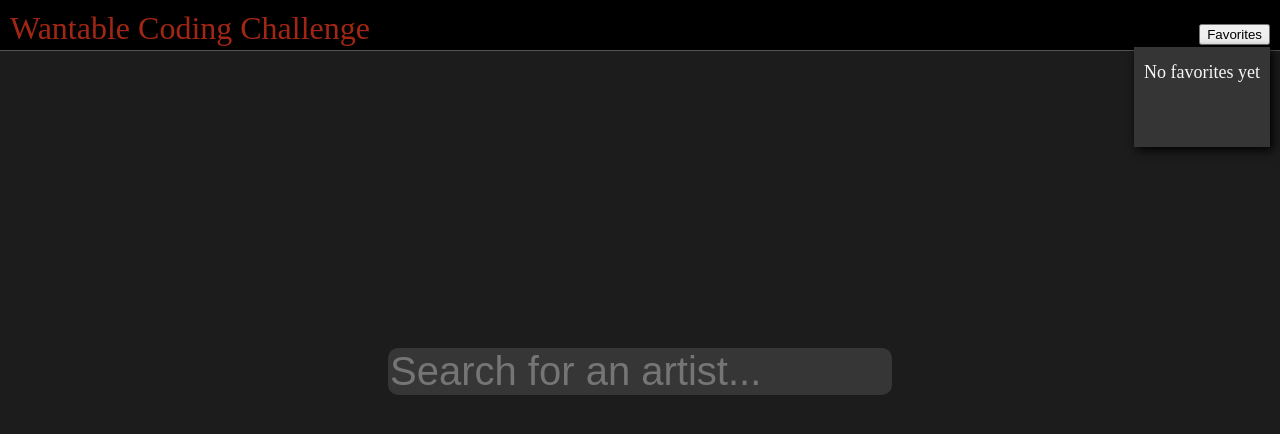
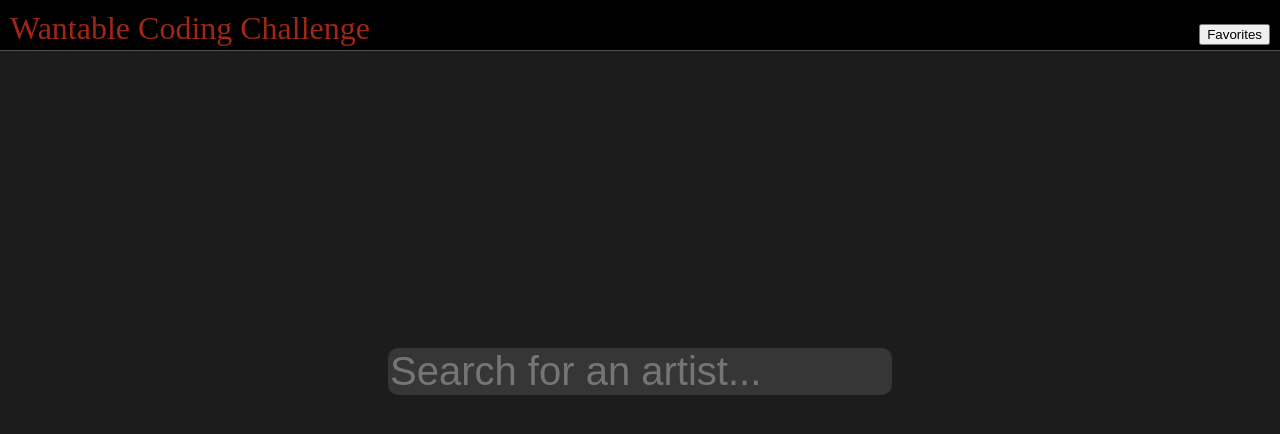
Before and after one commit to Fennerwe/Wantable-Challenge, a React (Create React App) app: page / in a window 1280 px wide. Shown: the top 434 px of the page. Built offline with nearby package versions, Linux system fonts and the light colour scheme.

Commit message:
Remove debugging thing

```diff
--- a/src/components/layout/components/FavoritesList.tsx
+++ b/src/components/layout/components/FavoritesList.tsx
@@ -10,7 +10,7 @@ import * as classes from './FavoritesList.module.scss'
 export const FavoritesList = (props: {}) => {
   const history = useHistory()
   const favorites = useContext(favoritesStore)
-  const [isListVisible, setIsListVisible] = useState(true)
+  const [isListVisible, setIsListVisible] = useState(false)
 
   return (
     <div
```
